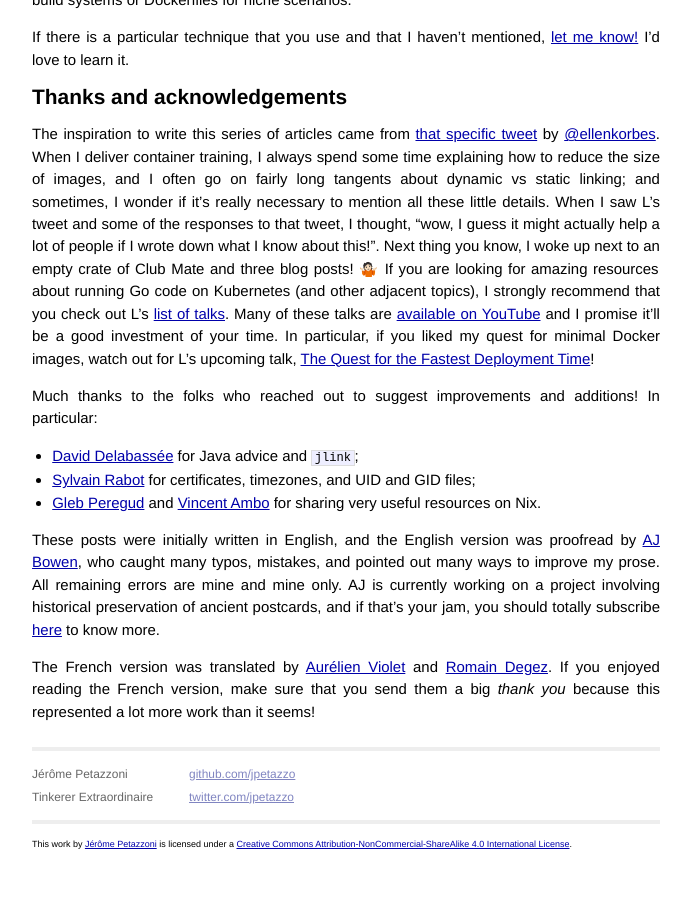
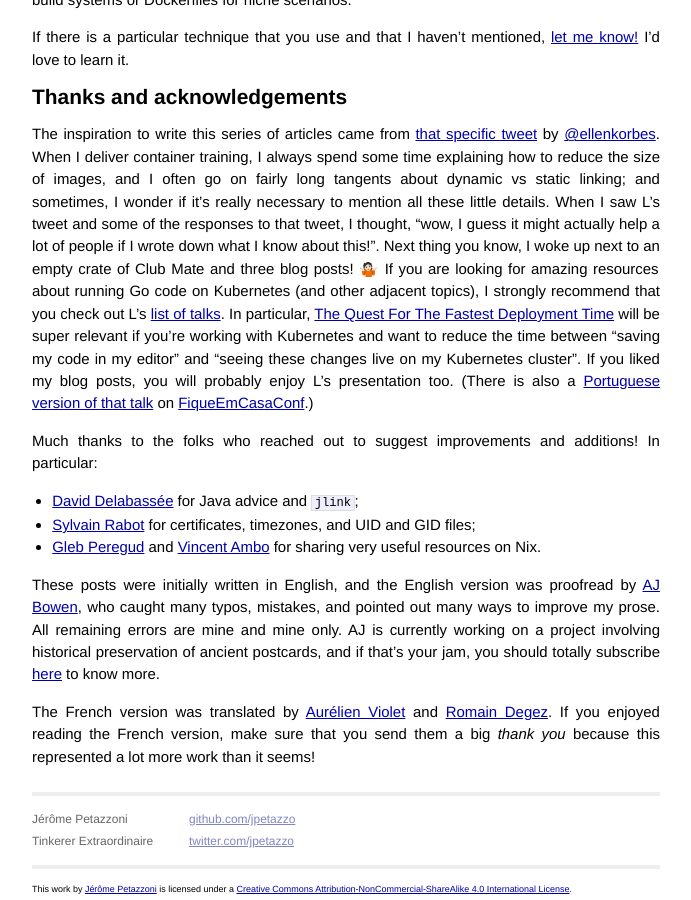
Before and after one commit to jpetazzo/jpetazzo.github.io, a Jekyll site: the page built from _posts/2020-04-01-quest-minimal-docker-images-part-3.markdown, in a window 1280 px wide and 900 px high, scrolled down 11188 px. Shown: the whole window, without its empty margins (294-985 px from the left). Built offline with Jekyll 4.4.1, drawn with Linux system fonts in a browser that asks for light colours; comment, search, counter and statistics services are not loaded; before the commit the page ends 12043 px from its top, so only the background shows below that.

Commit message:
Add links to @ellenkorbes' talks

```diff
--- a/_posts/2020-04-01-quest-minimal-docker-images-part-3.markdown
+++ b/_posts/2020-04-01-quest-minimal-docker-images-part-3.markdown
@@ -695,7 +695,7 @@ I'd love to learn it.
 
 ### Thanks and acknowledgements
 
-The inspiration to write this series of articles came from [that specific tweet](https://twitter.com/ellenkorbes/status/1216458929636630533) by [@ellenkorbes](https://twitter.com/ellenkorbes). When I deliver container training, I always spend some time explaining how to reduce the size of images, and I often go on fairly long tangents about dynamic vs static linking; and sometimes, I wonder if it's really necessary to mention all these little details. When I saw L's tweet and some of the responses to that tweet, I thought, "wow, I guess it might actually help a lot of people if I wrote down what I know about this!". Next thing you know, I woke up next to an empty crate of Club Mate and three blog posts! 🤷🏻 If you are looking for amazing resources about running Go code on Kubernetes (and other adjacent topics), I strongly recommend that you check out L's [list of talks](http://ellenkorbes.com/#talks). Many of these talks are [available on YouTube](https://www.youtube.com/results?search_query=ellen+korbes) and I promise it'll be a good investment of your time. In particular, if you liked my quest for minimal Docker images, watch out for L's upcoming talk, [The Quest for the Fastest Deployment Time](https://www.gophercon.com/agenda/session/230265)!
+The inspiration to write this series of articles came from [that specific tweet](https://twitter.com/ellenkorbes/status/1216458929636630533) by [@ellenkorbes](https://twitter.com/ellenkorbes). When I deliver container training, I always spend some time explaining how to reduce the size of images, and I often go on fairly long tangents about dynamic vs static linking; and sometimes, I wonder if it's really necessary to mention all these little details. When I saw L's tweet and some of the responses to that tweet, I thought, "wow, I guess it might actually help a lot of people if I wrote down what I know about this!". Next thing you know, I woke up next to an empty crate of Club Mate and three blog posts! 🤷🏻 If you are looking for amazing resources about running Go code on Kubernetes (and other adjacent topics), I strongly recommend that you check out L's [list of talks](http://ellenkorbes.com/#talks). In particular, [The Quest For The Fastest Deployment Time](https://www.youtube.com/watch?v=E8JgnAYWSvA&feature=youtu.be) will be super relevant if you're working with Kubernetes and want to reduce the time between "saving my code in my editor" and "seeing these changes live on my Kubernetes cluster". If you liked my blog posts, you will probably enjoy L's presentation too. (There is also a [Portuguese version of that talk](https://www.youtube.com/watch?v=itzm_ZNN74s) on [FiqueEmCasaConf](https://www.youtube.com/playlist?list=PLf-O3X2-mxDmn0ikyO7OF8sPr2GDQeZXk).)
 
 Much thanks to the folks who reached out to suggest improvements and additions! In particular:
 - [David Delabassée](https://twitter.com/delabassee) for Java advice and `jlink`;
```
